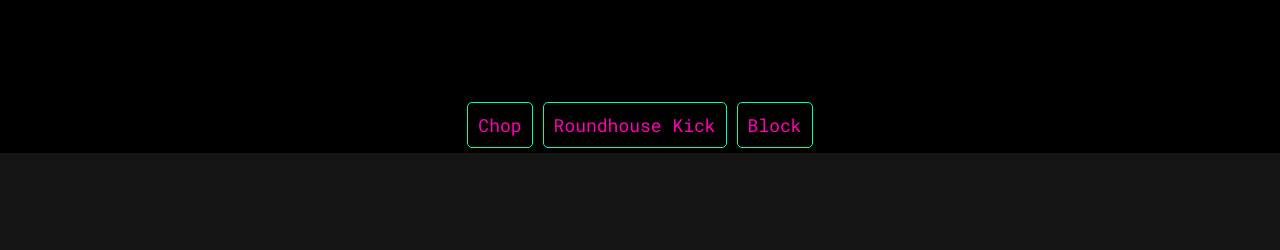
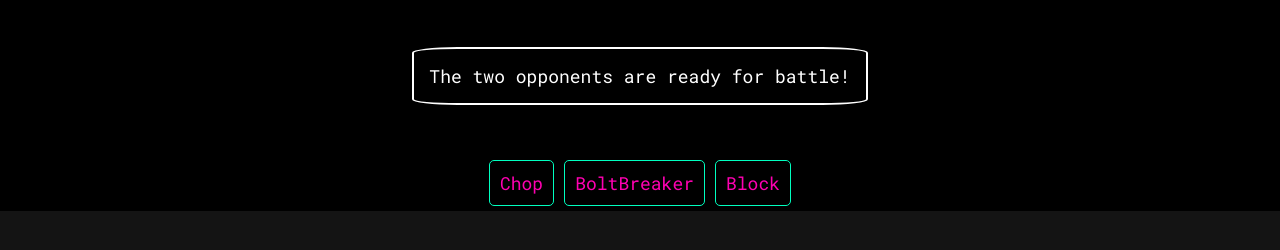
Before and after one commit to stephen-boynton/Robo-Fight, a React app in the folder frontend/: page /fight in a window 1280 px wide. Shown: the part 442-692 px from the top of the page. Built offline with nearby package versions, Linux system fonts and the light colour scheme.

Commit message:
Added a lot

```diff
--- a/frontend/src/components/FightLog.js
+++ b/frontend/src/components/FightLog.js
@@ -1,34 +1,12 @@
-import React, { Component } from 'react';
-import '../styles/App.css';
+import React from "react";
+import "../styles/FightLog.css";
 
-class FightLog extends Component {
-
-  state={
-    log: []
-  }
-
-  // componentDidUpdate(prevProps, prevState){
-  //   let newLog = prevState.log;
-  //   newLog.unshift(this.props.fightText)
-  //   if(newLog.length > 5){
-  //     newLog.pop();
-  //   }
-  //   this.setState({
-  //     log: newLog
-  //   })
-  // }
-
-  render() {
-    return (
-      <div className="FightLog">
-        <ul className="logUl">
-          {this.state.log.map((item)=>{
-            // <FightLogItem text={item}/>
-          })}
-        </ul>
-      </div>
-    );
-  }
+function FightLog(props) {
+  return (
+    <div className="FightLog">
+      <p>{props.message}</p>
+    </div>
+  );
 }
 
 export default FightLog;
--- a/frontend/src/components/Moves.js
+++ b/frontend/src/components/Moves.js
@@ -17,7 +17,7 @@ class Moves extends Component {
             <button
               value={move}
               key={move}
-              onClick={this.props.turn ? this.props.handleClick : null}
+              onClick={this.props.handleClick}
               className="moveBtn"
             >
               {move}
--- a/frontend/src/containers/FightView.js
+++ b/frontend/src/containers/FightView.js
@@ -13,7 +13,8 @@ import {
 import {
   oneSecondDelay,
   twoSecondDelay,
-  threeSecondDelay
+  threeSecondDelay,
+  customeDelay
 } from "../helpers/delayHelpers";
 import "../styles/FightView.css";
 
@@ -27,10 +28,11 @@ export default class FightView extends Component {
       image: "https://robohash.org/IGX.png?set=set1",
       name: "MAXIMUM_Max"
     },
-    moves: ["Chop", "Roundhouse Kick", "Block"],
+    moves: ["Chop", "BoltBreaker", "Block"],
     playerTurn: true,
     wins: 0,
     currentRound: 1,
+    fightLog: `The two opponents are ready for battle!`,
     totalRounds: 10,
     movieAudio: ""
   };
@@ -41,19 +43,17 @@ export default class FightView extends Component {
     this.setState({ newRound: false });
   };
 
-  _enemyTurn = async () => {
-    await oneSecondDelay();
-    let enemyMove = enemyTurn();
-    this._handleMove(enemyMove);
-    await oneSecondDelay();
-    this.setState({ playerTurn: true });
+  _handleClick = evt => {
+    if (this.state.playerTurn) {
+      this._handleMove(evt.target.value);
+    }
   };
 
   componentDidMount() {
     // fake fetch timing
     this._fakeFetch();
   }
-
+  // Round control =================================
   _handleNewRound = () => {
     if (this.state.newRound) {
       return (
@@ -67,15 +67,30 @@ export default class FightView extends Component {
     }
   };
 
-  _handleClick = evt => {
-    if (this.state.playerTurn) {
-      this._handleMove(evt.target.value);
-    }
+  _isRobotDefeated = () => {
+    return this.state.robot.hp <= 0;
   };
 
+  _handleRoundEnd = () => {
+    this.setState({
+      currentRound: this.state.currentRound + 1,
+      fightLog: `101010100101010101 - It insults you!`,
+      newRound: true,
+      playerTurn: true,
+      robot: {
+        ...this.state.robot,
+        hp: 4
+      }
+    });
+    this._fakeFetch();
+  };
+
+  // Health control ==================================
   _damagePlayer = () => {
     const playerHp = this.state.player.hp;
     this.setState({
+      fightLog: `${this.state.robot.name} struck ${this.state.player
+        .name} with BinaryAttack!`,
       player: {
         ...this.state.player,
         hp: playerHp - 1
@@ -86,6 +101,8 @@ export default class FightView extends Component {
   _critPlayer = () => {
     const playerHp = this.state.player.hp;
     this.setState({
+      fightLog: `${this.state.robot.name} struck ${this.state.player
+        .name} with NeckReprocesser!`,
       player: {
         ...this.state.player,
         hp: playerHp - 2
@@ -96,6 +113,8 @@ export default class FightView extends Component {
   _damageRobot = () => {
     const roboHp = this.state.robot.hp;
     this.setState({
+      fightLog: `${this.state.player.name} struck ${this.state.robot
+        .name} with a karate chop!`,
       robot: {
         ...this.state.robot,
         hp: roboHp - 1
@@ -107,6 +126,8 @@ export default class FightView extends Component {
   _critRobot = () => {
     const roboHp = this.state.robot.hp;
     this.setState({
+      fightLog: `${this.state.player.name} struck ${this.state.robot
+        .name} with BoltBreaker!`,
       robot: {
         ...this.state.robot,
         hp: roboHp - 2
@@ -115,26 +136,52 @@ export default class FightView extends Component {
     });
   };
 
+  // Game action control ===========================
+
+  _enemyTurn = async () => {
+    console.log("Enemy turn!");
+    await customeDelay(3);
+    let enemyMove = enemyTurn();
+    this._handleMove(enemyMove);
+    this.setState({ playerTurn: true });
+  };
+
   _handleMove = moveName => {
+    console.log(this.state.playerTurn);
     if (this.state.playerTurn) {
+      //Player turn----------------------
       switch (moveName) {
         case "Chop":
           if (punchChanceToHit()) {
             this._damageRobot();
+            console.log(this._isRobotDefeated());
+            if (this._isRobotDefeated()) {
+              this._handleRoundEnd();
+              break;
+            }
             this._enemyTurn();
             break;
           } else {
-            //miss
+            this.setState({
+              fightLog: `${this.state.player
+                .name} tries to do something resembling karate...`
+            });
             this._enemyTurn();
             break;
           }
         case "Roundhouse Kick":
           if (bigPunchChanceToHit()) {
             this._critRobot();
+            if (this._isRobotDefeated()) {
+              this._handleRoundEnd();
+              break;
+            }
             this._enemyTurn();
             break;
           } else {
-            //miss
+            this.setState({
+              fightLog: `${this.state.player.name} attacks... the air!`
+            });
             this._enemyTurn();
             break;
           }
@@ -144,20 +191,25 @@ export default class FightView extends Component {
             this._enemyTurn();
             break;
           } else {
-            //miss
+            this.setState({
+              fightLog: `${this.state.player.name} attacks... the air!`
+            });
             this._enemyTurn();
             break;
           }
       }
     } else if (!this.state.playerTurn) {
-      //Robots turn -------------------------------------------------
+      //Robot turn --------------------
       switch (moveName) {
         case "Chop":
           if (punchChanceToHit()) {
             this._damagePlayer();
             break;
           } else {
-            //miss
+            this.setState({
+              fightLog: `${this.state.robot
+                .name} computes the efficiency of sliced bread...`
+            });
             break;
           }
         case "Roundhouse Kick":
@@ -165,7 +217,9 @@ export default class FightView extends Component {
             this._critPlayer();
             break;
           } else {
-            //miss
+            this.setState({
+              fightLog: `${this.state.robot.name} stands still menancingly...`
+            });
             break;
           }
         case "Block":
@@ -179,7 +233,7 @@ export default class FightView extends Component {
       }
     }
   };
-
+  // Render method ====================================
   render() {
     return (
       <div className="FightView">
@@ -191,12 +245,8 @@ export default class FightView extends Component {
           total={this.state.totalRounds}
         />
         <Robot robot={this.state.robot} />
-        {<FightLog />}
-        <Moves
-          moves={this.state.moves}
-          turn={this.state.playerTurn}
-          handleClick={this._handleClick}
-        />
+        <FightLog message={this.state.fightLog} />
+        <Moves moves={this.state.moves} handleClick={this._handleClick} />
       </div>
     );
   }
--- a/frontend/src/helpers/delayHelpers.js
+++ b/frontend/src/helpers/delayHelpers.js
@@ -15,3 +15,10 @@ export function oneSecondDelay() {
     setTimeout(resolve, 1000);
   });
 }
+
+export function customeDelay(num) {
+  const time = num * 1000;
+  return new Promise(resolve => {
+    setTimeout(resolve, time);
+  });
+}
--- /dev/null
+++ b/frontend/src/styles/FightLog.css
@@ -0,0 +1,7 @@
+.FightLog {
+  font-size: 18px;
+  margin: 50px 0;
+  border: 2px solid white;
+  padding: 15px;
+  border-radius: 10%;
+}
--- a/frontend/src/styles/Robot.css
+++ b/frontend/src/styles/Robot.css
@@ -2,7 +2,7 @@
   display: flex;
   flex-direction: column;
   align-items: center;
-  margin: 20px 0px 100px 0px;
+  margin-top: 20px;
   border: 5px inset;
   border-radius: 10%;
   animation-name: fight;
```
Also changed, not shown: 3 other files.
